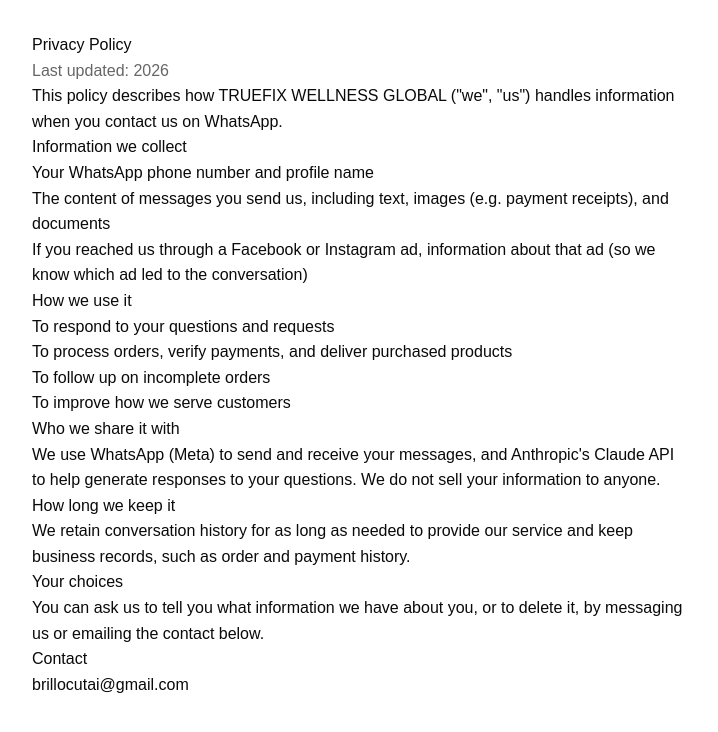
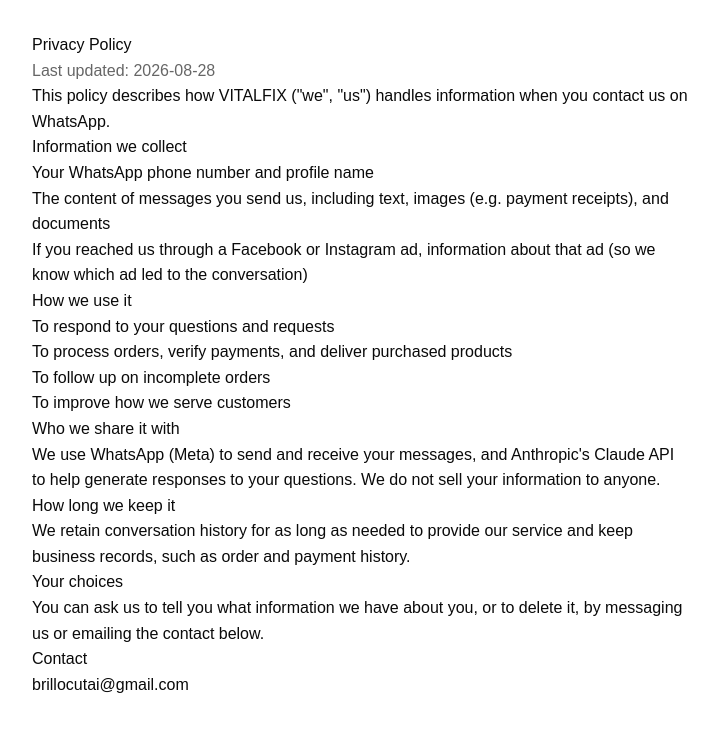
Before and after one commit to excel-asaph/sales_os, a Next.js app: page /privacy in a window 1280 px wide. Shown: the top 732 px of the page, without its empty margins (280-998 px from the left). Built offline with nearby package versions, Linux system fonts and the light colour scheme.

Commit message:
Rename privacy policy from Truefix Wellness Global to VitalFix
The Meta App being configured for the new WhatsApp connection lives under
the VitalFix business, not the disabled Truefix Wellness Global portfolio —
the privacy policy URL submitted to Meta needs to match.

```diff
--- a/src/app/privacy/page.tsx
+++ b/src/app/privacy/page.tsx
@@ -2,10 +2,10 @@
   return (
     <main style={{ padding: 32, fontFamily: "sans-serif", maxWidth: 720, margin: "0 auto", lineHeight: 1.6 }}>
       <h1>Privacy Policy</h1>
-      <p style={{ color: "#666" }}>Last updated: 2026</p>
+      <p style={{ color: "#666" }}>Last updated: 2026-08-28</p>
 
       <p>
-        This policy describes how TRUEFIX WELLNESS GLOBAL (&quot;we&quot;, &quot;us&quot;) handles information when you
+        This policy describes how VITALFIX (&quot;we&quot;, &quot;us&quot;) handles information when you
         contact us on WhatsApp.
       </p>
 
```
